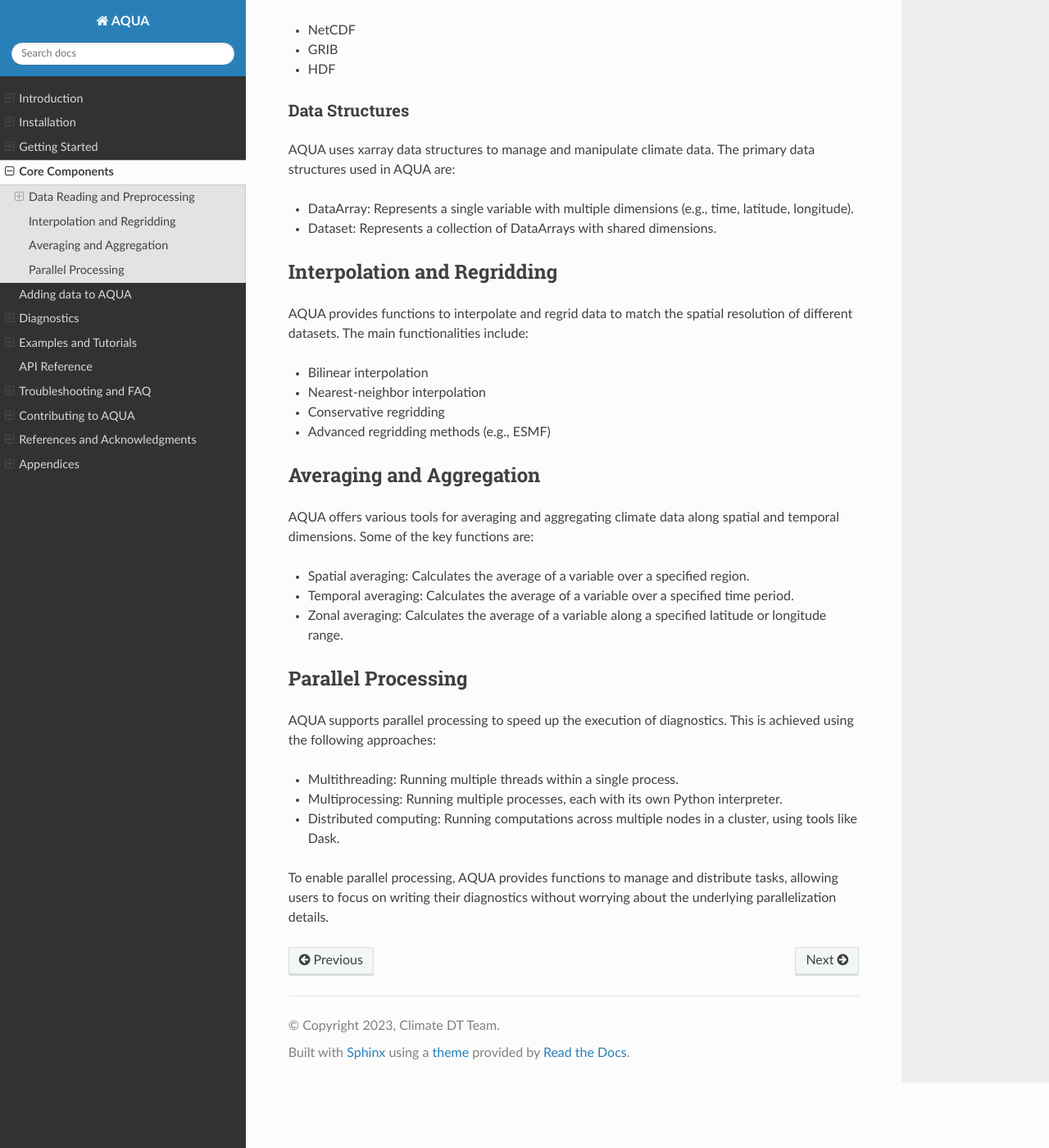
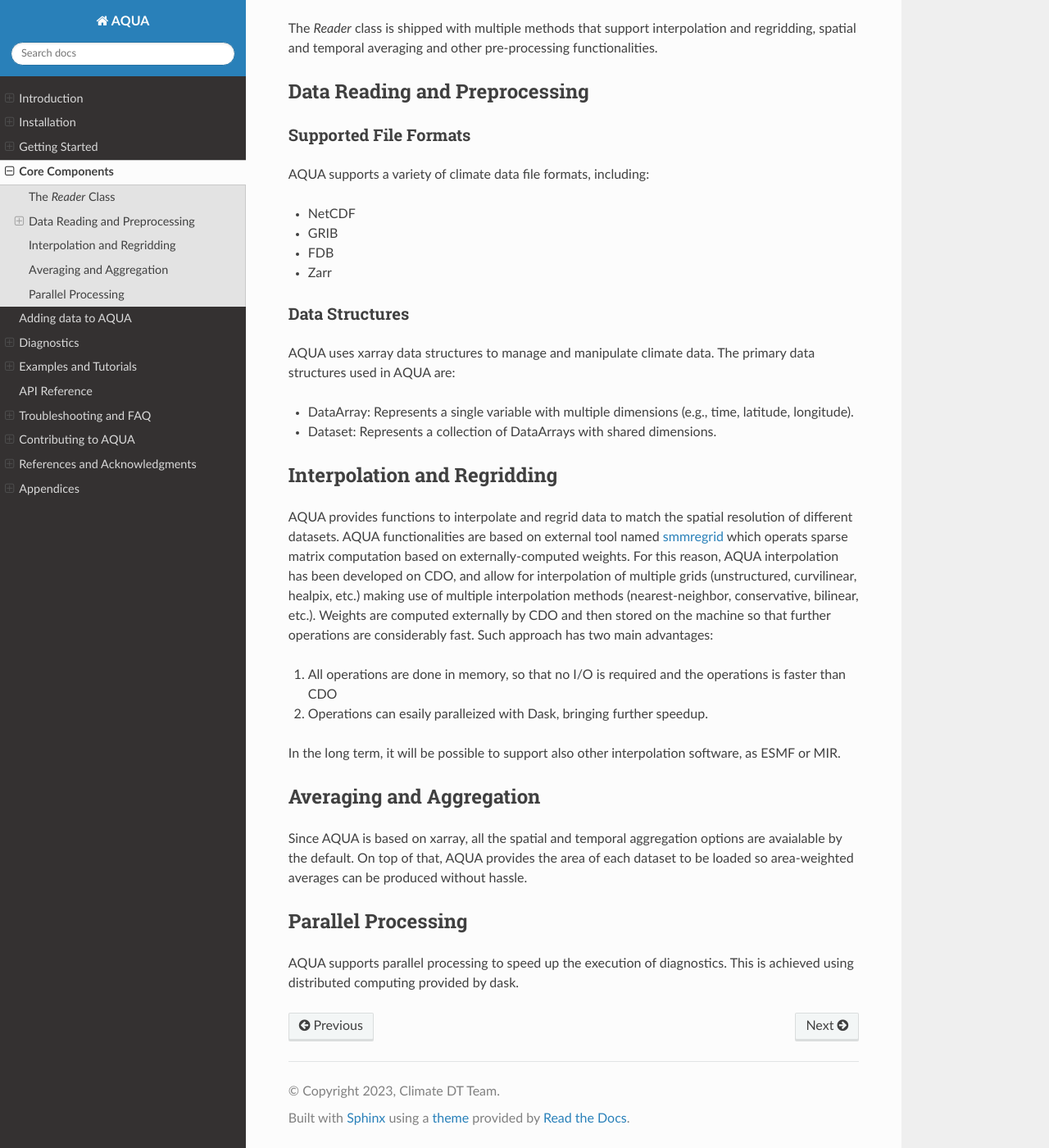
Before and after one commit to Predictia/AQUA, a Sphinx documentation site: the page built from docs/sphinx/source/core_components.rst, in a window 1280 px wide and 1400 px high, scrolled down 289 px. Shown: the whole window at 82% size. Built offline with Sphinx 7.4.7 and the Read the Docs theme 2.0.0, drawn with Linux system fonts in a browser that asks for light colours; some of the changed text lies outside the part shown.

Commit message:
various update

```diff
--- a/docs/sphinx/source/core_components.rst
+++ b/docs/sphinx/source/core_components.rst
@@ -1,5 +1,13 @@
 Core Components
 ===============
+
+The `Reader` Class
+------------------
+
+AQUA access to data is provide by a class defined as `Reader`, which performs multiple operations on the data and deliverse xarray objects.
+The `Reader` can access data from FDB or from intake catalogs, which can be made of multiple file formats.
+
+The `Reader` class is shipped with multiple methods that support interpolation and regridding, spatial and temporal averaging and other pre-processing functionalities.
 
 Data Reading and Preprocessing
 ------------------------------
@@ -11,7 +19,8 @@ AQUA supports a variety of climate data file formats, including:
 
 - NetCDF
 - GRIB
-- HDF
+- FDB
+- Zarr
 
 Data Structures
 ~~~~~~~~~~~~~~~~
@@ -24,29 +33,24 @@ AQUA uses xarray data structures to manage and manipulate climate data. The prim
 Interpolation and Regridding
 ----------------------------
 
-AQUA provides functions to interpolate and regrid data to match the spatial resolution of different datasets. The main functionalities include:
+AQUA provides functions to interpolate and regrid data to match the spatial resolution of different datasets.
+AQUA functionalities are based on external tool named `smmregrid <https://intake.readthedocs.io/en/stable/>`_  which operats sparse matrix computation based on externally-computed weights.
+For this reason, AQUA interpolation has been developed on CDO, and allow for interpolation of multiple grids (unstructured, curvilinear, healpix, etc.) making use of multiple
+interpolation methods (nearest-neighbor, conservative, bilinear, etc.).
+Weights are computed externally by CDO and then stored on the machine so that further operations are considerably fast. Such approach has two main advantages:
 
-- Bilinear interpolation
-- Nearest-neighbor interpolation
-- Conservative regridding
-- Advanced regridding methods (e.g., ESMF)
+1. All operations are done in memory, so that no I/O is required and the operations is faster than CDO
+2. Operations can esaily paralleized with Dask, bringing further speedup.
+
+In the long term, it will be possible to support also other interpolation software, as ESMF or MIR.
 
 Averaging and Aggregation
 -------------------------
 
-AQUA offers various tools for averaging and aggregating climate data along spatial and temporal dimensions. Some of the key functions are:
-
-- Spatial averaging: Calculates the average of a variable over a specified region.
-- Temporal averaging: Calculates the average of a variable over a specified time period.
-- Zonal averaging: Calculates the average of a variable along a specified latitude or longitude range.
+Since AQUA is based on xarray, all the spatial and temporal aggregation options are avaialable by the default.
+On top of that, AQUA provides the area of each dataset to be loaded so area-weighted averages can be produced without hassle.
 
 Parallel Processing
 --------------------
 
-AQUA supports parallel processing to speed up the execution of diagnostics. This is achieved using the following approaches:
-
-- Multithreading: Running multiple threads within a single process.
-- Multiprocessing: Running multiple processes, each with its own Python interpreter.
-- Distributed computing: Running computations across multiple nodes in a cluster, using tools like Dask.
-
-To enable parallel processing, AQUA provides functions to manage and distribute tasks, allowing users to focus on writing their diagnostics without worrying about the underlying parallelization details.
+AQUA supports parallel processing to speed up the execution of diagnostics. This is achieved using distributed computing provided by dask.
--- a/docs/sphinx/source/installation.rst
+++ b/docs/sphinx/source/installation.rst
@@ -16,6 +16,9 @@ Before installing AQUA, ensure that you have the following prerequisites install
 
 - `Git <https://git-scm.com/book/en/v2/Getting-Started-Installing-Git>`_
 - `Mamba <https://github.com/mamba-org/mamba>`_ or `Conda <https://docs.conda.io/projects/conda/en/latest/user-guide/install/>`_
+
+.. note ::
+   Currently, AQUA is a private repository so that you need to be registered as a user to get access to it.
 
 Creating a Conda/Mamba Environment and Installing Packages
 ----------------------------------------------------------
```
Also changed, not shown: docs/sphinx/source/examples_tutorials.rst (+10 -21 lines), docs/sphinx/source/getting_started.rst (+7 -14 lines).
